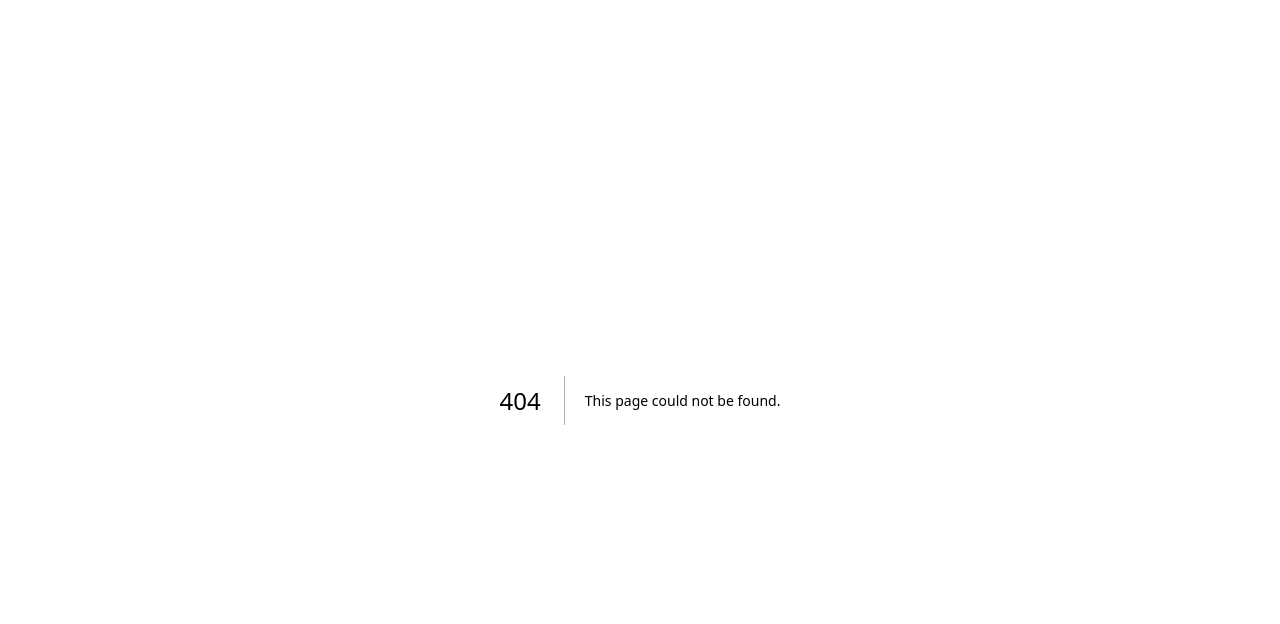
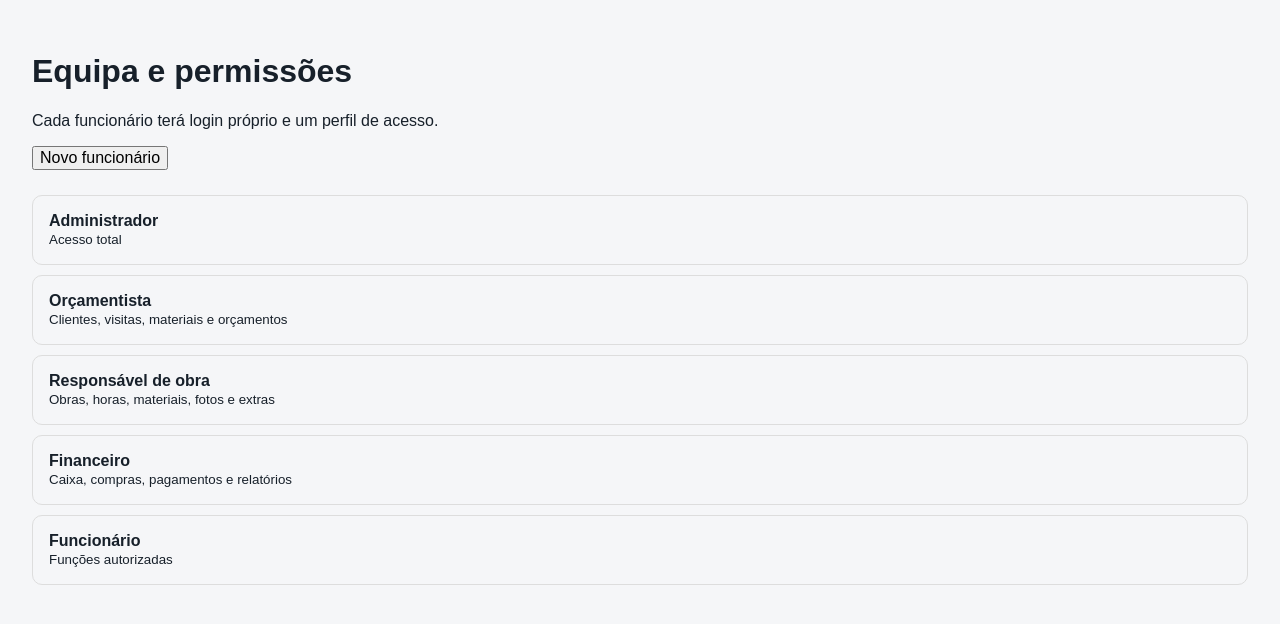
Before and after one commit to drozz2025/royal-epoxi-app, a Next.js app: page /equipa in a window 1280 px wide. Before the commit this address had no page. Shown: the top 624 px of the page. Built offline with nearby package versions, Linux system fonts and the light colour scheme.

Commit message:
Add team and permissions module foundation

```diff
--- /dev/null
+++ b/src/app/equipa/page.tsx
@@ -0,0 +1,2 @@
+const roles=[['Administrador','Acesso total'],['Orçamentista','Clientes, visitas, materiais e orçamentos'],['Responsável de obra','Obras, horas, materiais, fotos e extras'],['Financeiro','Caixa, compras, pagamentos e relatórios'],['Funcionário','Funções autorizadas']];
+export default function Equipa(){return <main style={{padding:32,fontFamily:'Arial'}}><h1>Equipa e permissões</h1><p>Cada funcionário terá login próprio e um perfil de acesso.</p><button>Novo funcionário</button><div style={{marginTop:25,display:'grid',gap:10}}>{roles.map(r=><div key={r[0]} style={{padding:16,border:'1px solid #ddd',borderRadius:10}}><strong>{r[0]}</strong><br/><small>{r[1]}</small></div>)}</div></main>}
```
